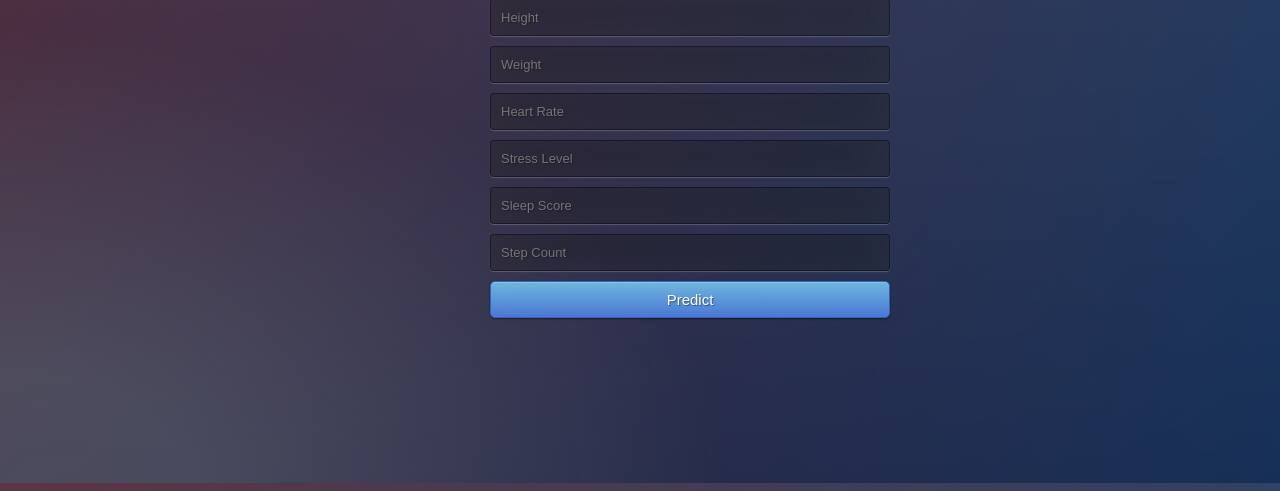
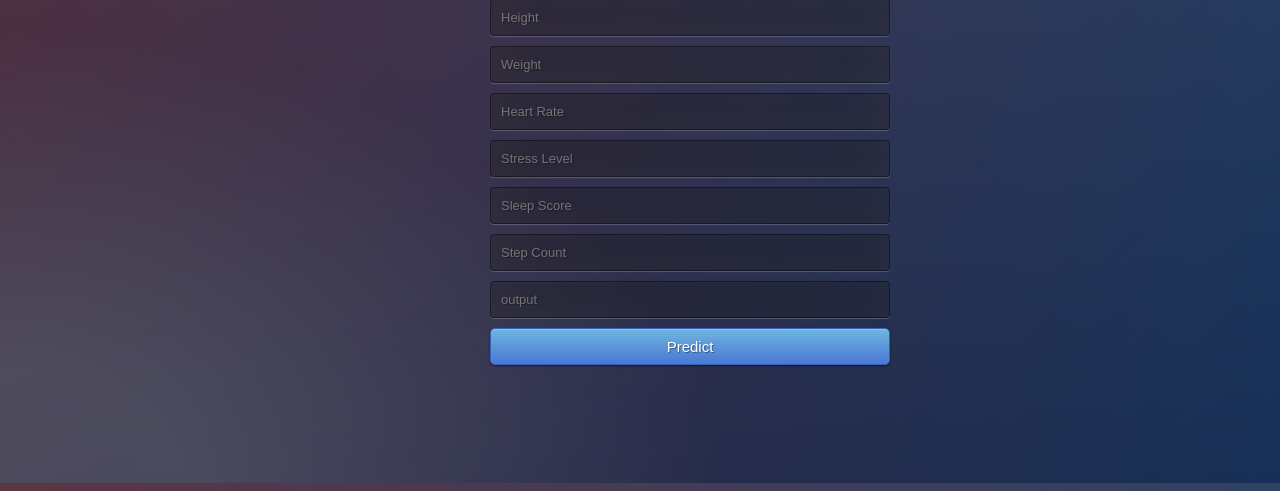
Before and after one commit to dkrukshan/herokuTest, a Flask app: page / in a window 1280 px wide. Shown: the part 317-808 px from the top of the page. Run offline with Flask 2, Linux system fonts and the light colour scheme; parts of the project's set-up code (start-up, migrations or seed data) failed here and were passed over; some libraries are stand-ins or nearby versions.

Commit message:
Get input from user & API call post implemented. Get data & update output implemented.

```diff
--- a/templates/index.html
+++ b/templates/index.html
@@ -1,13 +1,30 @@
 <!DOCTYPE html>
-<html >
+<html>
 <!--From https://codepen.io/frytyler/pen/EGdtg-->
 <head>
     <meta charset="UTF-8">
-  <title>Health Condition Analysis</title><link href='https://fonts.googleapis.com/css?family=Pacifico' rel='stylesheet' type='text/css'>
+    <title>Health Condition Analysis</title>
+    <link href='https://fonts.googleapis.com/css?family=Pacifico' rel='stylesheet' type='text/css'>
     <link href='https://fonts.googleapis.com/css?family=Arimo' rel='stylesheet' type='text/css'>
     <link href='https://fonts.googleapis.com/css?family=Hind:300' rel='stylesheet' type='text/css'>
     <link href='https://fonts.googleapis.com/css?family=Open+Sans+Condensed:300' rel='stylesheet' type='text/css'>
     <link rel="stylesheet" href="{{ url_for('static', filename='style.css') }}">
+    <script src="https://ajax.googleapis.com/ajax/libs/jquery/3.1.0/jquery.min.js"></script>
+{#    <script>#}
+{#        function increaseSize() {#}
+{#            var compare = document.getElementById('btnmax').textContent || elem.innerText;#}
+{#            if (compare === "Max") {#}
+{#                document.getElementById('song').style.height = '1900px';#}
+{#                document.getElementById('sinhalasong').style.height = '1900px';#}
+{#                document.getElementById('btnmax').firstChild.data = "Min";#}
+{#            } else if (compare === "Min") {#}
+{#                document.getElementById('song').style.height = '326px';#}
+{#                document.getElementById('sinhalasong').style.height = '326px';#}
+{#                document.getElementById('btnmax').firstChild.data = "Max";#}
+{#            }#}
+{#        }#}
+{#    </script>#}
+
 </head>
 
 <body>
@@ -15,14 +32,16 @@
     <h1>Health Condition Analysis</h1>
 
     <!-- Main Input For Receiving Query to our ML -->
-    <form action="{{ url_for('predict')}}"method="post">
-    	<input type="text" name="height" placeholder="Height" required="required" />
-        <input type="text" name="weight" placeholder="Weight" required="required" />
-		<input type="text" name="heart_rate" placeholder="Heart Rate" required="required" />
-		<input type="text" name="stress_level" placeholder="Stress Level" required="required" />
-		<input type="text" name="sleep_score" placeholder="Sleep Score" required="required" />
-		<input type="text" name="step_count" placeholder="Step Count" required="required" />
-        <button type="submit" class="btn btn-primary btn-block btn-large">Predict</button>
+    <form action="{{ url_for('predict')}}" method="post">
+        <input type="text" name="height" placeholder="Height" required="required" id="Height"/>
+        <input type="text" name="weight" placeholder="Weight" required="required" id="Weight"/>
+        <input type="text" name="heart_rate" placeholder="Heart Rate" required="required" id="Heart"/>
+        <input type="text" name="stress_level" placeholder="Stress Level" required="required" id="Stress"/>
+        <input type="text" name="sleep_score" placeholder="Sleep Score" required="required" id="Sleep"/>
+        <input type="text" name="step_count" placeholder="Step Count" required="required" id="Step"/>
+
+        <input type="text" name="output" placeholder="output" id="output"/>
+        <button type="button" class="btn btn-primary btn-block btn-large" id="btnsubmit">Predict</button>
     </form>
     <br>
     <br>
@@ -33,3 +52,47 @@
 
 </body>
 </html>
+
+<script>
+    $(document).ready(function () {
+        $('#btnsubmit').click(function () {
+            var height = $('#Height').val();
+            var weight = $('#Weight').val();
+            var heart_rate = $('#Heart').val();
+            var stress = $('#Stress').val();
+            var Sleep = $('#Sleep').val();
+            var Step = $('#Step').val();
+            $.ajax({
+                url: "https://healthpredictapp.herokuapp.com/health_check_api",
+                method: "POST",
+                data: {
+                    height: height,
+                    weight: weight,
+                    heart_rate: heart_rate,
+                    stress: stress,
+                    Sleep: Sleep,
+                    Step: Step
+                },
+                dataType: "JSON",
+                success: function (ndata) {
+                    alert(ndata.respon);
+                    document.getElementById("output").value = ndata.respon;
+                    // document.getElementById("artist").value = '';
+                    // document.getElementById("title").value = '';
+                    // document.getElementById("song").value = '';
+                    // document.getElementById("duration").value = '180';
+                    // document.getElementById("genre").value = 'Not Defined';
+                    // document.getElementById("speed").value = '40';
+                    // document.getElementById("year").value = 'Not Defined';
+                    // document.getElementById("lyrics").value = 'Not Defined';
+                    // document.getElementById("audioURL").value = '';
+                    // document.getElementById("sinhalasong").value = '';
+                    // document.getElementById("theme").value = 'Not Defined';
+                    // document.getElementById("music").value = 'Not Defined';
+                    // document.getElementById("contributor").value = 'Dinith Rukshan';
+                    // document.getElementById("lastedit").value = 'Dinith Rukshan';
+                }
+            })
+        });
+    });
+</script>
```
Lines whose indentation alone changed are shown as unchanged.
